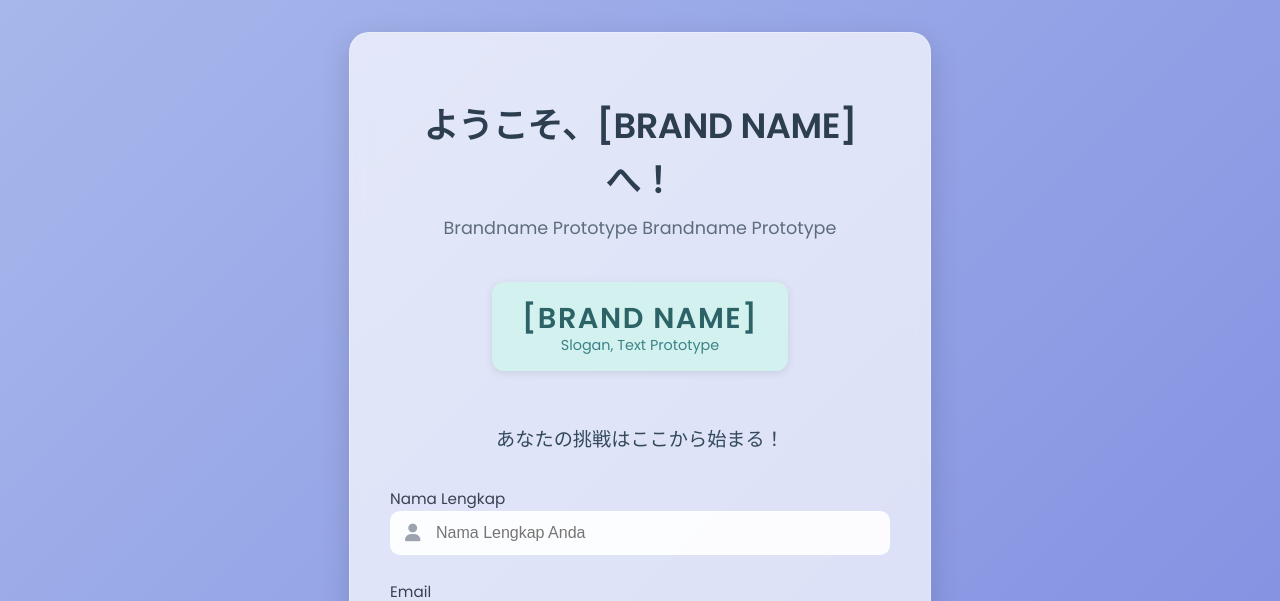
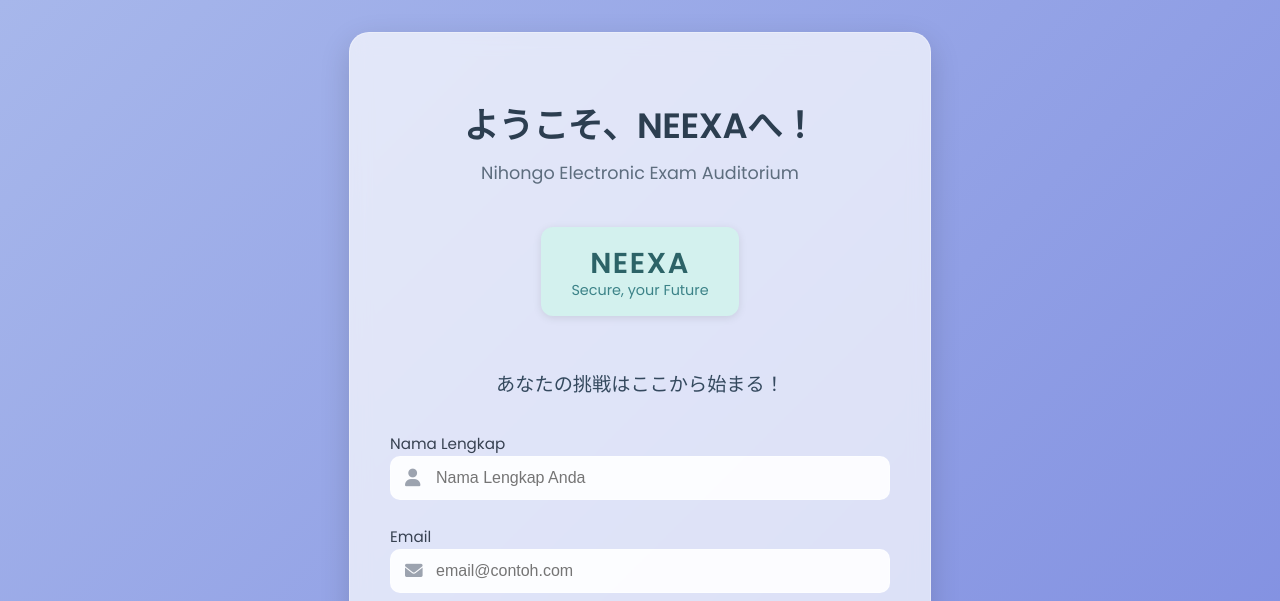
Before and after one commit to neexaofficial/neexa, a plain HTML site: page index.html in a window 1280 px wide. Shown: the top 601 px of the page. Drawn offline with Linux system fonts and the light colour scheme; no server answers.

Commit message:
Update index.html

```diff
--- a/index.html
+++ b/index.html
@@ -412,12 +412,12 @@
     <div class="container">
 
         <div class="header-section hidden-on-layer2">
-            <h1 class="japanese-text">ようこそ、[BRAND NAME]へ！</h1>
-            <p class="subtitle">Brandname Prototype Brandname Prototype</p>
+            <h1 class="japanese-text">ようこそ、NEEXAへ！</h1>
+            <p class="subtitle">Nihongo Electronic Exam Auditorium</p>
 
             <div class="nexa-text-logo" id="nexaLogo">
-                <h2>[BRAND NAME]</h2>
-                <p class="slogan">Slogan, Text Prototype</p>
+                <h2>NEEXA</h2>
+                <p class="slogan">Secure, your Future</p>
             </div>
 
         </div>
@@ -479,11 +479,11 @@
                     border-radius: 10px;
                     line-height: 1.5;
                 ">
-                    <p><strong>Perhatian:</strong> Ketentuan berikut berlaku untuk seluruh pengguna sistem akses soal [BRAND NAME]. Mohon dibaca dengan saksama sebelum melanjutkan.</p>
+                    <p><strong>Perhatian:</strong> Ketentuan berikut berlaku untuk seluruh pengguna sistem akses soal NEEXA. Mohon dibaca dengan saksama sebelum melanjutkan.</p>
                     <p><strong>Masa Berlaku Token:</strong> Setiap token memiliki masa berlaku tertentu dan tidak dapat diperpanjang setelah kedaluwarsa.</p>
-                    <p><strong>Batas Penggunaan Perangkat:</strong> Token hanya dapat digunakan pada maksimal dua perangkat. Mengganti browser atau aplikasi akan dihitung sebagai perangkat berbeda. Token yang diakses lebih dari dua perangkat akan terblokir otomatis, dan pihak [BRAND NAME] tidak bertanggung jawab.</p>
-                    <p><strong>Larangan dan Hak Cipta:</strong> Dilarang keras menyebarkan, menduplikasi, atau menggunakan materi soal [BRAND NAME] untuk tujuan komersial tanpa izin tertulis dari pihak [BRAND NAME]. Pelanggaran terhadap ketentuan ini dapat dikenakan sanksi sesuai Undang-Undang Hak Cipta yang berlaku di Indonesia.</p>
-                    <p><strong>Kebijakan Privasi:</strong> Data pribadi Anda (Nama, Email, dan Nomor HP) digunakan semata-mata untuk proses autentikasi dan pencatatan hasil kuis. Data tersebut tidak akan disebarkan atau dibagikan kepada pihak mana pun di luar [BRAND NAME].</p>
+                    <p><strong>Batas Penggunaan Perangkat:</strong> Token hanya dapat digunakan pada maksimal dua perangkat. Mengganti browser atau aplikasi akan dihitung sebagai perangkat berbeda. Token yang diakses lebih dari dua perangkat akan terblokir otomatis, dan pihak NEEXA tidak bertanggung jawab.</p>
+                    <p><strong>Larangan dan Hak Cipta:</strong> Dilarang keras menyebarkan, menduplikasi, atau menggunakan materi soal NEEXA untuk tujuan komersial tanpa izin tertulis dari pihak NEEXA. Pelanggaran terhadap ketentuan ini dapat dikenakan sanksi sesuai Undang-Undang Hak Cipta yang berlaku di Indonesia.</p>
+                    <p><strong>Kebijakan Privasi:</strong> Data pribadi Anda (Nama, Email, dan Nomor HP) digunakan semata-mata untuk proses autentikasi dan pencatatan hasil kuis. Data tersebut tidak akan disebarkan atau dibagikan kepada pihak mana pun di luar NEEXA.</p>
                     <p style="font-weight: 600; margin-top: 15px;">Dengan menekan tombol checklist persetujuan dibawah ini, Anda menyatakan telah membaca, memahami, dan menyetujui seluruh ketentuan di atas.</p>
                 </div>
             </div>
@@ -509,8 +509,8 @@
 
             <div class="header-section layer3-header-content">
                 <div class="nexa-text-logo">
-                    <h2>[BRAND NAME]</h2>
-                    <p class="slogan">Slogan, Text Prototype</p>
+                    <h2>NEEXA</h2>
+                    <p class="slogan">Secure, your Future</p>
                 </div>
                 <h3 class="japanese-label">アクセス情報パネル</h3>
                 <p class="english-label">Access Information Panel</p>
```
